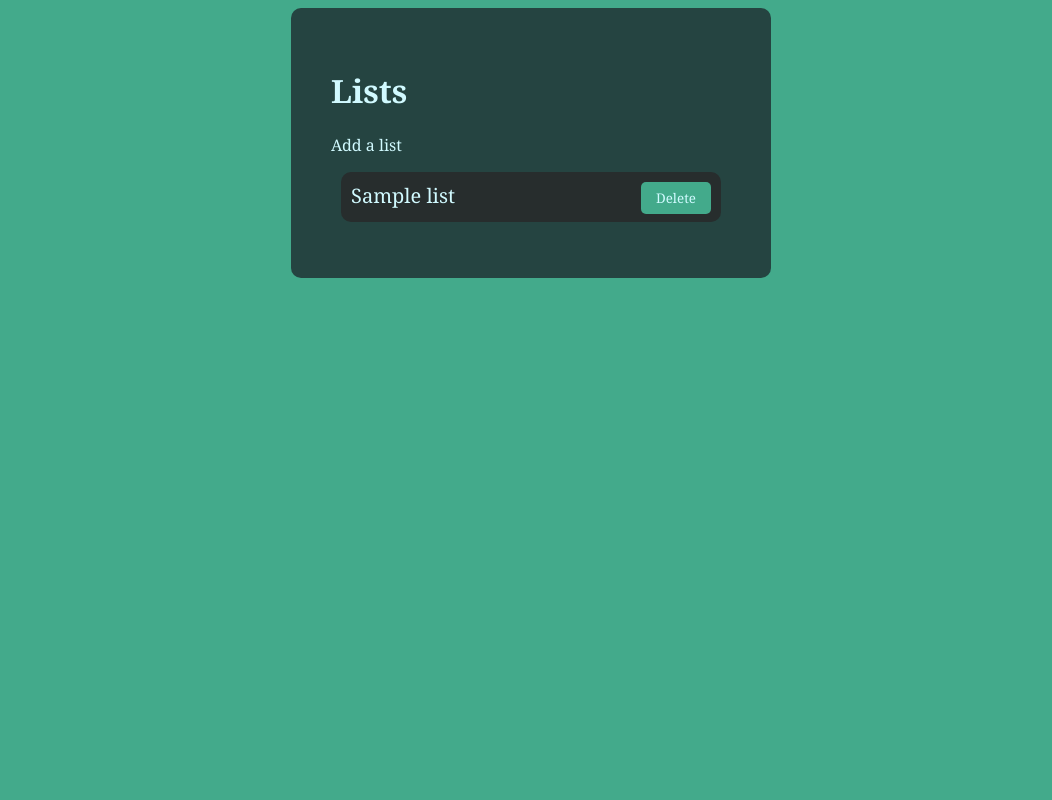
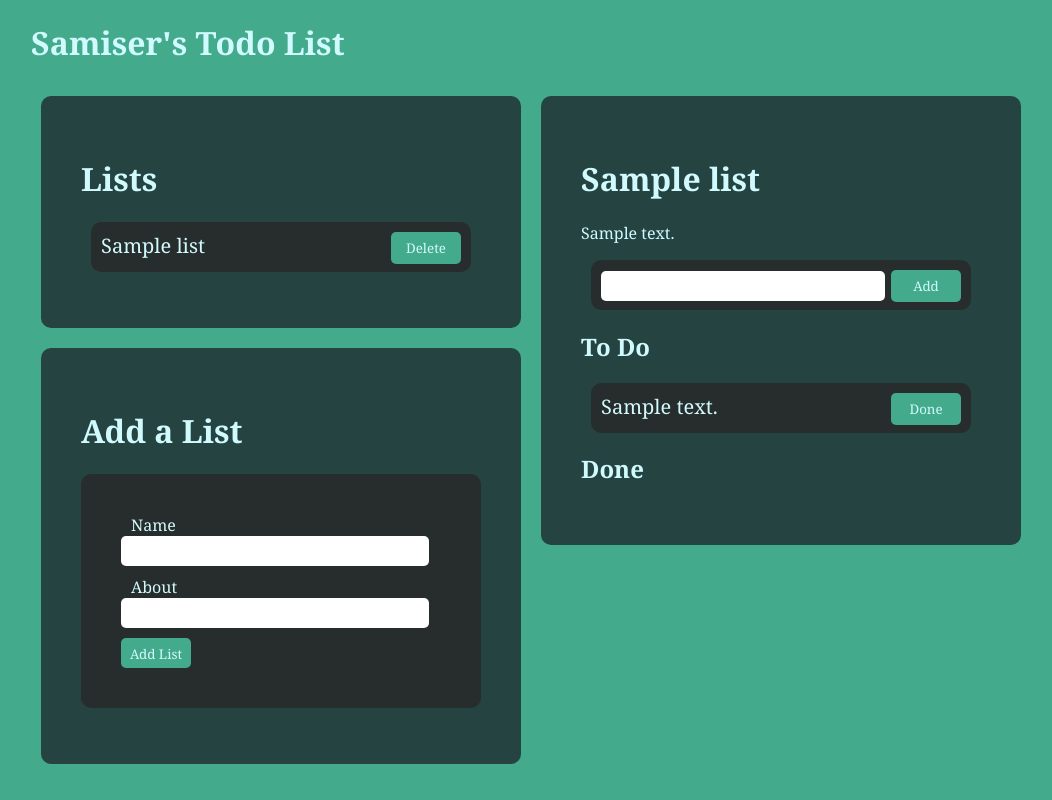
Before and after one commit to Samiser/django-todo-list, a Django app: template templates/todo/index.html in a window 1280 px wide. Shown: the whole page, without its empty margins (109-1161 px from the left). Run offline with Django 3.2, Linux system fonts and the light colour scheme; the template is opened without the code that fills it: most values are stand-ins (such as "Sample title", 1, 10 or a date in 2020).

Commit message:
added mobile compatibility to the website

```diff
--- a/static/todo/css/style.css
+++ b/static/todo/css/style.css
@@ -38,10 +38,22 @@ button {
 
 button:hover {
 	background-color: var(--bg-1-dim);
+	cursor: pointer;
 }
 
 input {
 	width: 270px;
+	border-radius: 5px;
+	height: 28px;
+	border: none;
+}
+
+label {
+	padding: 10px;
+}
+
+#new_item_content {
+	width: calc(100% - 80px);
 }
 
 .add li {
@@ -62,13 +74,27 @@ input {
 	border-radius: 10px;
 }
 
-#content {
+.content {
 	background-color: var(--bg-2);
 	width: 400px;
-	margin-left: auto;
-	margin-right: auto;
-	padding: 40px;
+	padding: 4%;
+	margin: 10px;
 	border-radius: 10px;
+	display: inline-block;
+	vertical-align: top;
+}
+
+.left {
+	float: left;
+}
+
+.right {
+	float: right;
+}
+
+#wrapper {
+	margin: 0 auto;
+	width: 1000px;
 }
 
 .add {
@@ -77,3 +103,80 @@ input {
 	margin: 10px;
 	border-radius: 10px;
 }
+
+.form_list {
+	background-color: var(--bg-3);
+	padding: 30px;
+	border-radius: 10px;
+}
+
+.hide {
+   display: none;
+}
+
+.form_list li {
+	margin: 10px;
+}
+
+.form_list li input {
+	width: 95%;
+}
+
+.form_list li input#submit {
+	float: center;
+	background-color: var(--bg-1);
+	color: var(--fg-1);
+	border: none;
+	border-radius: 5px;
+	padding: 7px;
+	width: 70px;
+	height: 30px;
+}
+
+.form_list li input#submit:hover {
+	background-color: var(--bg-1-dim);
+	cursor: pointer;
+}
+
+@media only screen and (max-width: 1000px) {
+	#wrapper {
+		margin: 0 auto;
+		width: 500px;
+	}
+
+	.form_list {
+		padding: 8%;
+	}
+
+	.form_list li {
+		margin-left: 0px;
+		margin-right: 0px;
+	}
+
+	.form_list li input {
+		width: 97%;
+	}
+
+	.right {
+		float: left;
+	}
+
+	.list li {
+		margin-left: 0;
+		margin-right: 0;
+	}
+
+	.content {
+		width: calc(100% - 60px) ;
+	}
+}
+
+@media only screen and (max-width: 500px) {
+	#wrapper {
+		width: 100%;
+	}
+
+	.content {
+		width: 88%;
+	}
+}
--- a/templates/todo/add_list.html
+++ b/templates/todo/add_list.html
@@ -15,7 +15,7 @@
 				<input name='name' type='text' id='new_list_name'></input></li>
 				<li><label for="new_list_description">About</label>
 				<input name='description' type='text' id='new_list_description'></input></li>
-				<li><input type='submit' value='Add List'></input></li>
+				<li><input id="submit" type='submit' value='Add List'></input></li>
 		</form>
 	</div>
 </body>
--- a/templates/todo/index.html
+++ b/templates/todo/index.html
@@ -3,13 +3,16 @@
 <head>
 	{% load static %}
 	<title>Samiser's Todo List</title>
+	<meta name="viewport" content="width=device-width, initial-scale=1"/>
 	<link rel="stylesheet" type="text/css" href="{% static 'todo/css/style.css' %}">
 	<script src="{% static 'todo/js/addlist.js' %}"></script>
+	<script src="{% static 'todo/js/additem.js' %}"></script>
 </head>
 <body>
-	<div id='content'>
+<div id='wrapper'>
+	<h1>Samiser's Todo List</h1>
+	<div class='content left'>
 		<h1>Lists</h1>
-		<a href="{% url 'todo:add_list_form' %}">Add a list</a>
 		{% if lists %}
 			<ul class="list" id="list_list">
 			{% include 'todo/list_list.html' %}
@@ -18,5 +21,32 @@
 			<p>You don't have any lists</p>
 		{% endif %}
 	</div>
+
+	<div class='content right'>
+		<h1>{{ list.name }}</h1>
+		<p>{{ list.description }}</p>
+		<ul class="list">
+		<li class="add" id="add_item">
+			<input type="text" id="new_item_content">
+			<Button onclick="addItem({{ list.id }})">Add</button>
+		</li>
+		</ul>
+		<div id="todo_list">
+			{% include 'todo/list_only.html' %}
+		</div>
+	</div>
+
+	<div id="add_list_div" class='content left'>
+		<h1>Add a List</h1>
+		<form action="{% url 'todo:add_list' %}" method="post">
+			<ul class="form_list">
+				<li><label for="new_list_name">Name</label>
+				<input name='name' type='text' id='new_list_name'></input></li>
+				<li><label for="new_list_description">About</label>
+				<input name='description' type='text' id='new_list_description'></input></li>
+				<li><input id="submit" type='submit' value='Add List'></input></li>
+		</form>
+	</div>
+</div>
 </body>
 </html>
--- a/templates/todo/list_list.html
+++ b/templates/todo/list_list.html
@@ -1,3 +1,3 @@
 {% for list in lists %}
-	<li><a href="{% url 'todo:list' list.id %}">{{ list.name }}</a><button onclick="removeList({{ list.id }})">Delete</button></li>
+	<li><a href="{% url 'todo:index' list.id %}">{{ list.name }}</a><button onclick="removeList({{ list.id }})">Delete</button></li>
 {% endfor %}
--- a/urls.py
+++ b/urls.py
@@ -5,6 +5,7 @@ from . import views
 app_name = 'todo'
 urlpatterns = [
     path('', views.index, name='index'),
+    path('<int:list_id>', views.index, name='index'),
     path('<int:list_id>/', views.list, name='list'),
     path('<int:list_id>/add/', views.add, name='add'),
     path('<int:list_id>/remove/', views.remove, name='remove'),
```
Also changed, not shown: views.py (+5 -2 lines).
